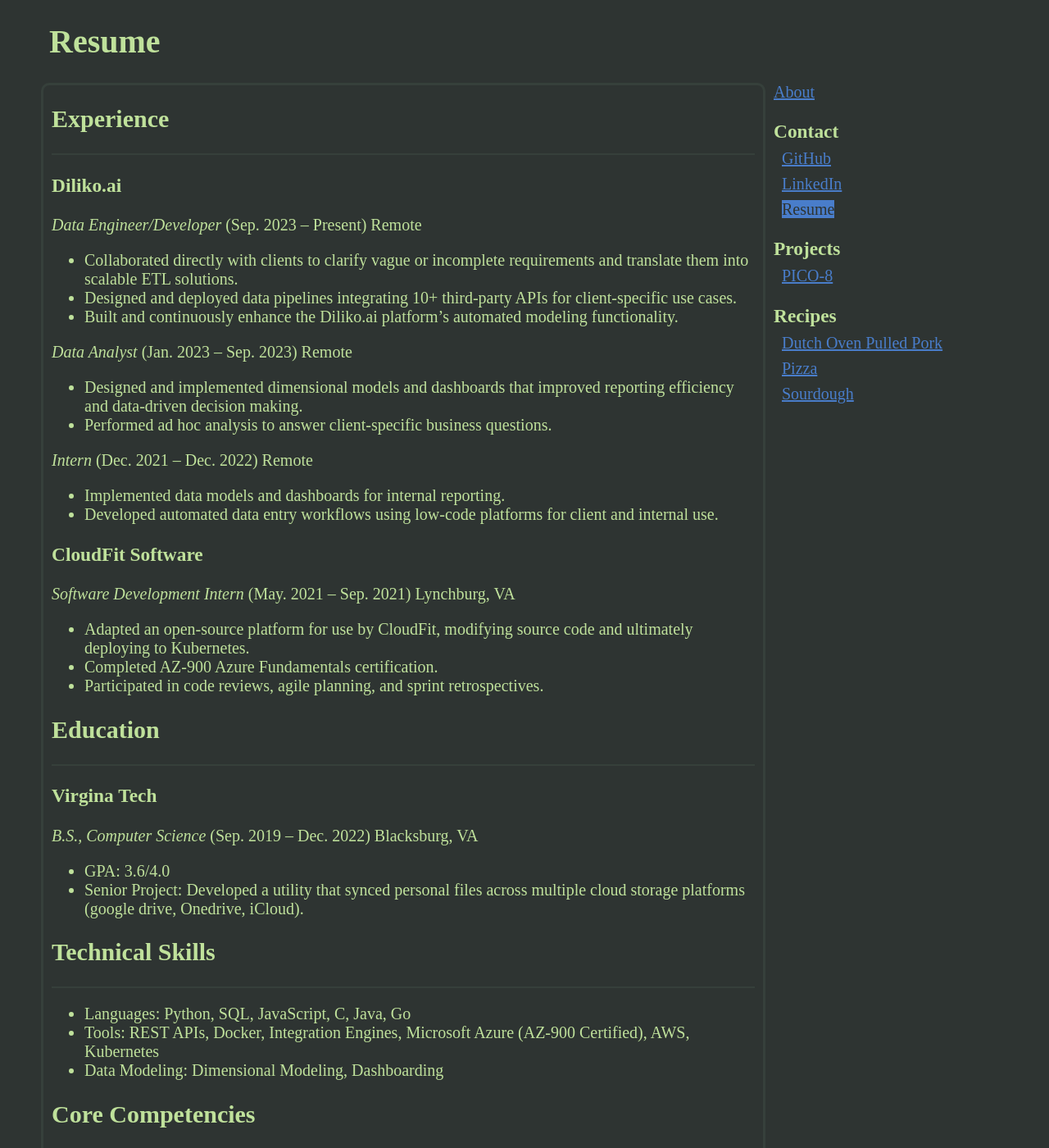
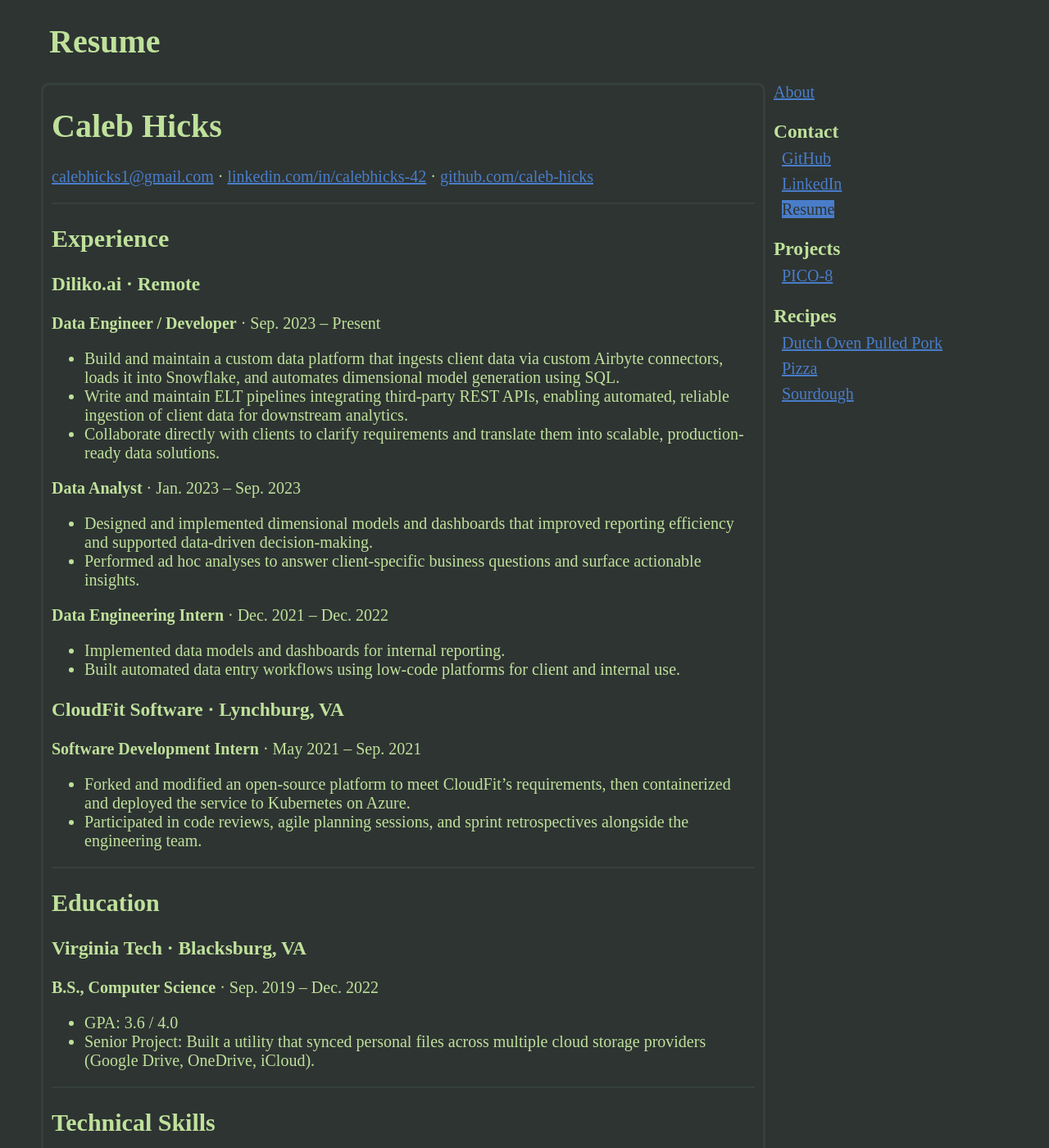
Before and after one commit to CalebHicks1/jekyll_website, a Jekyll site: the page built from _contact/resume.md, in a window 1280 px wide and 1400 px high. Shown: the whole window at 82% size. Built offline with Jekyll 4.4.1, drawn with Linux system fonts in a browser that asks for light colours; some web fonts are replaced; some of the changed text lies outside the part shown.

Commit message:
updated resume

```diff
--- a/_contact/resume.md
+++ b/_contact/resume.md
@@ -2,46 +2,45 @@
 title: Resume
 layout: content
 ---
+# Caleb Hicks
+[calebhicks1@gmail.com](calebhicks1@gmail.com) · [linkedin.com/in/calebhicks-42](linkedin.com/in/calebhicks-42) · [github.com/caleb-hicks](github.com/caleb-hicks)
+
+***
+
 ## Experience
+### Diliko.ai · Remote
+
+**Data Engineer / Developer** · Sep. 2023 – Present
+- Build and maintain a custom data platform that ingests client data via custom Airbyte connectors, loads it into Snowflake, and automates dimensional model generation using SQL.
+- Write and maintain ELT pipelines integrating third-party REST APIs, enabling automated, reliable ingestion of client data for downstream analytics.
+- Collaborate directly with clients to clarify requirements and translate them into scalable, production-ready data solutions.
+
+**Data Analyst** · Jan. 2023 – Sep. 2023
+- Designed and implemented dimensional models and dashboards that improved reporting efficiency and supported data-driven decision-making.
+- Performed ad hoc analyses to answer client-specific business questions and surface actionable insights.
+
+**Data Engineering Intern** · Dec. 2021 – Dec. 2022
+- Implemented data models and dashboards for internal reporting.
+- Built automated data entry workflows using low-code platforms for client and internal use.
+
+### CloudFit Software · Lynchburg, VA
+
+**Software Development Intern** · May 2021 – Sep. 2021
+- Forked and modified an open-source platform to meet CloudFit's requirements, then containerized and deployed the service to Kubernetes on Azure.
+- Participated in code reviews, agile planning sessions, and sprint retrospectives alongside the engineering team.
+
 ***
-### Diliko.ai
-
-*Data Engineer/Developer* (Sep. 2023 – Present) Remote
-- Collaborated directly with clients to clarify vague or incomplete requirements and translate them into scalable ETL solutions.
-- Designed and deployed data pipelines integrating 10+ third-party APIs for client-specific use cases.
-- Built and continuously enhance the Diliko.ai platform’s automated modeling functionality.
-
-*Data Analyst* (Jan. 2023 – Sep. 2023) Remote
-- Designed and implemented dimensional models and dashboards that improved reporting efficiency and data-driven decision making.
-- Performed ad hoc analysis to answer client-specific business questions.
-
-*Intern* (Dec. 2021 – Dec. 2022) Remote
-- Implemented data models and dashboards for internal reporting.
-- Developed automated data entry workflows using low-code platforms for client and internal use.
-
-### CloudFit Software
-
-*Software Development Intern* (May. 2021 – Sep. 2021)  Lynchburg, VA
-- Adapted an open-source platform for use by CloudFit, modifying source code and ultimately deploying to Kubernetes.
-- Completed AZ-900 Azure Fundamentals certification.
-- Participated in code reviews, agile planning, and sprint retrospectives.
 
 ## Education
+### Virginia Tech · Blacksburg, VA
+
+**B.S., Computer Science** · Sep. 2019 – Dec. 2022
+- GPA: 3.6 / 4.0
+- Senior Project: Built a utility that synced personal files across multiple cloud storage providers (Google Drive, OneDrive, iCloud).
+
 ***
-### Virgina Tech
-*B.S., Computer Science* (Sep. 2019 – Dec. 2022) Blacksburg, VA
-- GPA: 3.6/4.0
-- Senior Project: Developed a utility that synced personal files across multiple cloud storage platforms (google drive, Onedrive, iCloud).
 
 ## Technical Skills
-***
-- Languages: Python, SQL, JavaScript, C, Java, Go
-- Tools: REST APIs, Docker, Integration Engines, Microsoft Azure (AZ-900 Certified), AWS, Kubernetes
-- Data Modeling: Dimensional Modeling, Dashboarding
+**Languages:** Python, SQL, JavaScript, Go, Java, C
 
-## Core Competencies
-***
-- Translating client needs into clear technical requirements.
-- Analytical problem solving and debugging.
-- Communicating effectively with non-technical stakeholders.
-- Rapid iteration of solutions to meet changing needs.
+**Technologies:** Snowflake, Airbyte, Airflow, Docker, Kubernetes, MySQL, REST APIs, AWS, Microsoft Azure (AZ-900)
```
